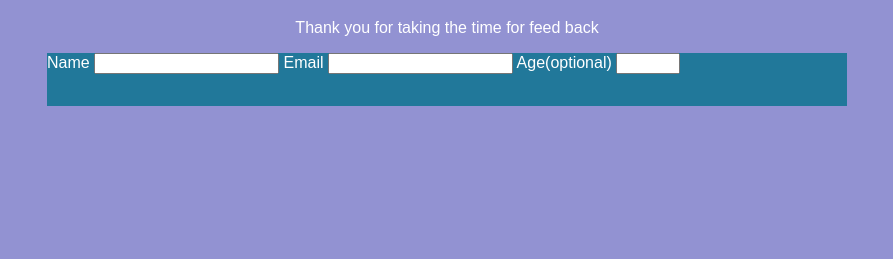
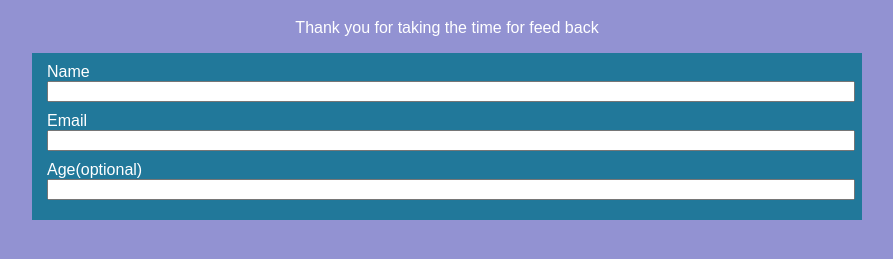
Before and after one commit to LittleLW8847/Survey-Form, a plain HTML site: page index.html in a window 1280 px wide. Shown: the part 61-320 px from the top of the page, without its empty margins (201-1094 px from the left). Drawn offline with Linux system fonts and the light colour scheme.

Commit message:
progress

```diff
--- a/styles.css
+++ b/styles.css
@@ -15,6 +15,14 @@ form{
     max-width: 800px;
     min-width: 300px;
     width: 75vw;
-    padding: 0 0 2em 0;
+    padding: 10px 15px 10px 15px;
     background-color: rgba(5, 114, 141, 0.8);
 }
+
+label{
+    display: block;
+}
+input{
+    width: 100%;
+    margin-bottom: 10px;
+}
```
